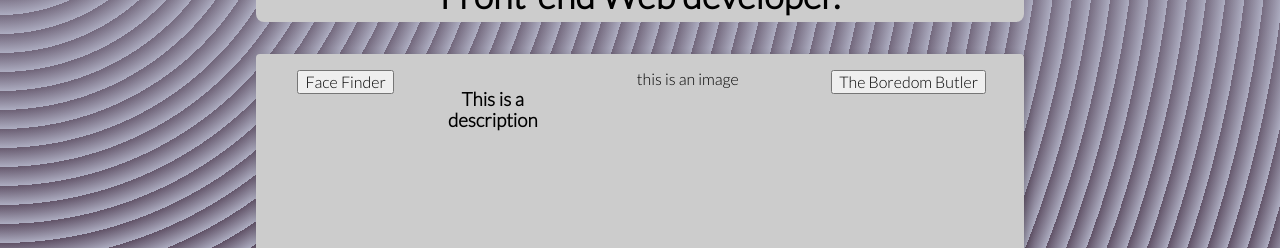
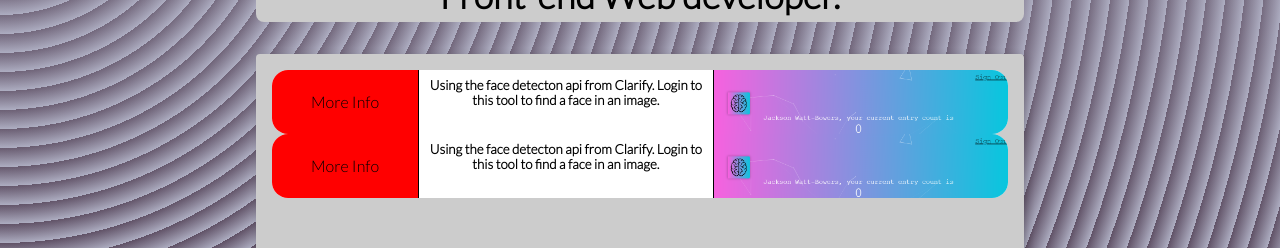
Before and after one commit to WattBowers/Portfolio-old, a React (Create React App) app: page / in a window 1280 px wide. Both pictures are taken after a click on the link "Projects". Shown: the part 156-404 px from the top of the page. Built offline with nearby package versions, Linux system fonts and the light colour scheme.

Commit message:
fixing project pills

```diff
--- a/src/components/Card/Card.css
+++ b/src/components/Card/Card.css
@@ -52,3 +52,19 @@
   .formcolor {
     background-color: #F5F4F6;
   }
+
+  .button1 {
+    height: 100%;
+    width: 100%;
+    border: none;
+    padding: 0!important;
+    cursor: pointer;
+    background-color: red;
+  }
+
+  .recognizerbackground {
+    background-image: url('./Facerecognizer-portfolio.png');
+    background-size: cover;
+    height: 100%;
+    width: 100%;
+  }
--- a/src/components/Card/Card.js
+++ b/src/components/Card/Card.js
@@ -54,10 +54,10 @@ const Card = ({page, messageChange, emailChange, email, message, layoutChange})
             if(page === 'projects') {
                 return(
                     <div className='w-60 dib br2 pa3 ma4 grow bw2 shadow-4 bg-moon-gray h-50'>
-                      <div className='bg-white br4 w-100'>
-                        <div className='w-20 fl'>
+                      <div className='bg-white br4 w-100 overflow-auto'>
+                        <div className='w-20 fl br h3'>
                           <Popup
-                          trigger={<button className="button1"> Face Finder </button>}
+                          trigger={<button className="button1"> More Info </button>}
                           modal
                           nested
                         >
@@ -86,21 +86,18 @@ const Card = ({page, messageChange, emailChange, email, message, layoutChange})
                           )}
                           </Popup>
                         </div>
-                        <div className='w-20 fl'>
-                          <h3>This is a description</h3>
+                        <div className='w-40 fl br h3'>
+                          <h5 className='ma2'>Using the face detecton api from Clarify. Login to this tool to find a face in an image.</h5>
                         </div>
-                        <div className='w-33 fl'>
-                          <div className='recognizerbackground'>this is an image</div>
+                        <div className='w-40 fl h3'>
+                          <div className='recognizerbackground'></div>
                         </div>
                       </div>
 
-
-
-
-
-                      <div>
-                      <Popup
-                        trigger={<button className="button"> The Boredom Butler </button>}
+                      <div className='bg-white br4 w-100 overflow-auto'>
+                        <div className='w-20 fl br h3'>
+                        <Popup
+                        trigger={<button className="button1"> More Info </button>}
                         modal
                         nested
                       >
@@ -127,6 +124,19 @@ const Card = ({page, messageChange, emailChange, email, message, layoutChange})
                           </div>
                         )}
                       </Popup>
+                        </div>
+                        <div className='w-40 fl br h3'>
+                          <h5 className='ma2'>Using the face detecton api from Clarify. Login to this tool to find a face in an image.</h5>
+                        </div>
+                        <div className='w-40 fl h3'>
+                          <div className='recognizerbackground'></div>
+                        </div>
+                      </div>
+
+
+
+                      <div>
+
                       </div>
                       </div>
 
```
